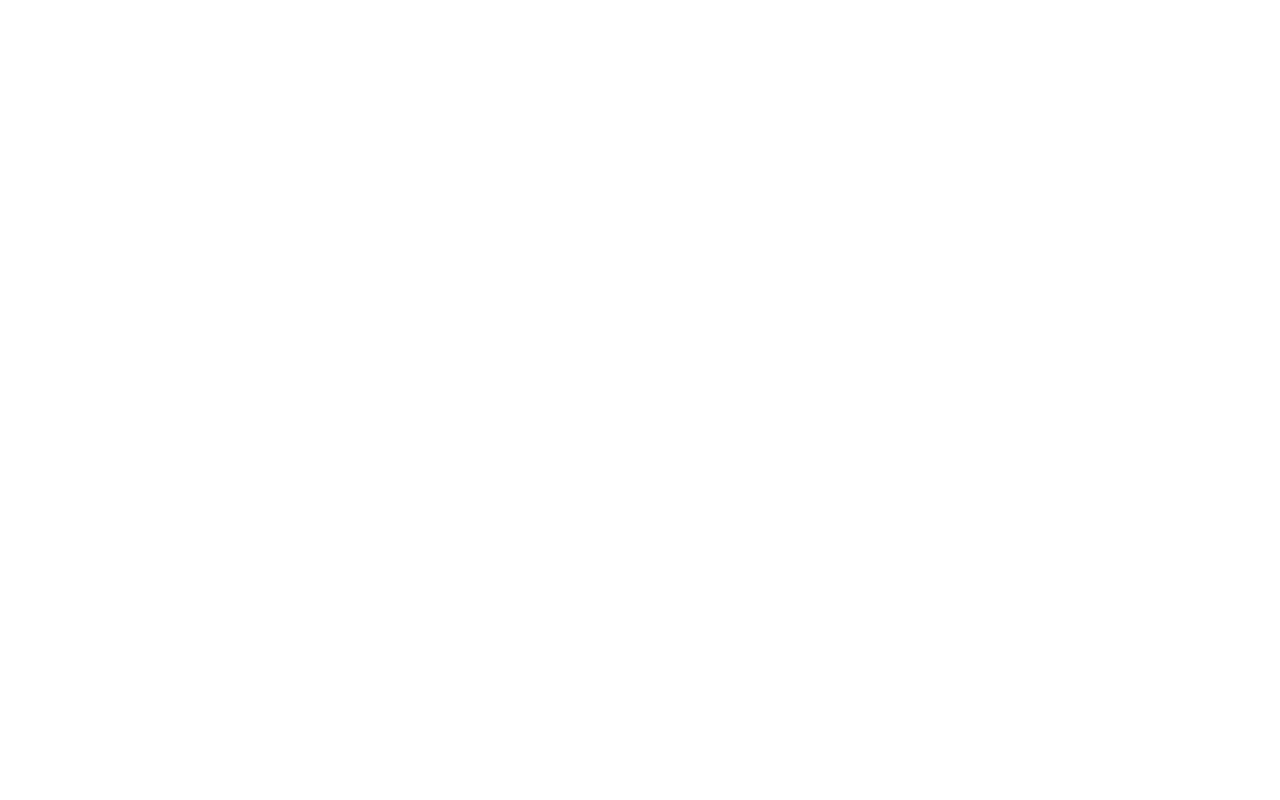
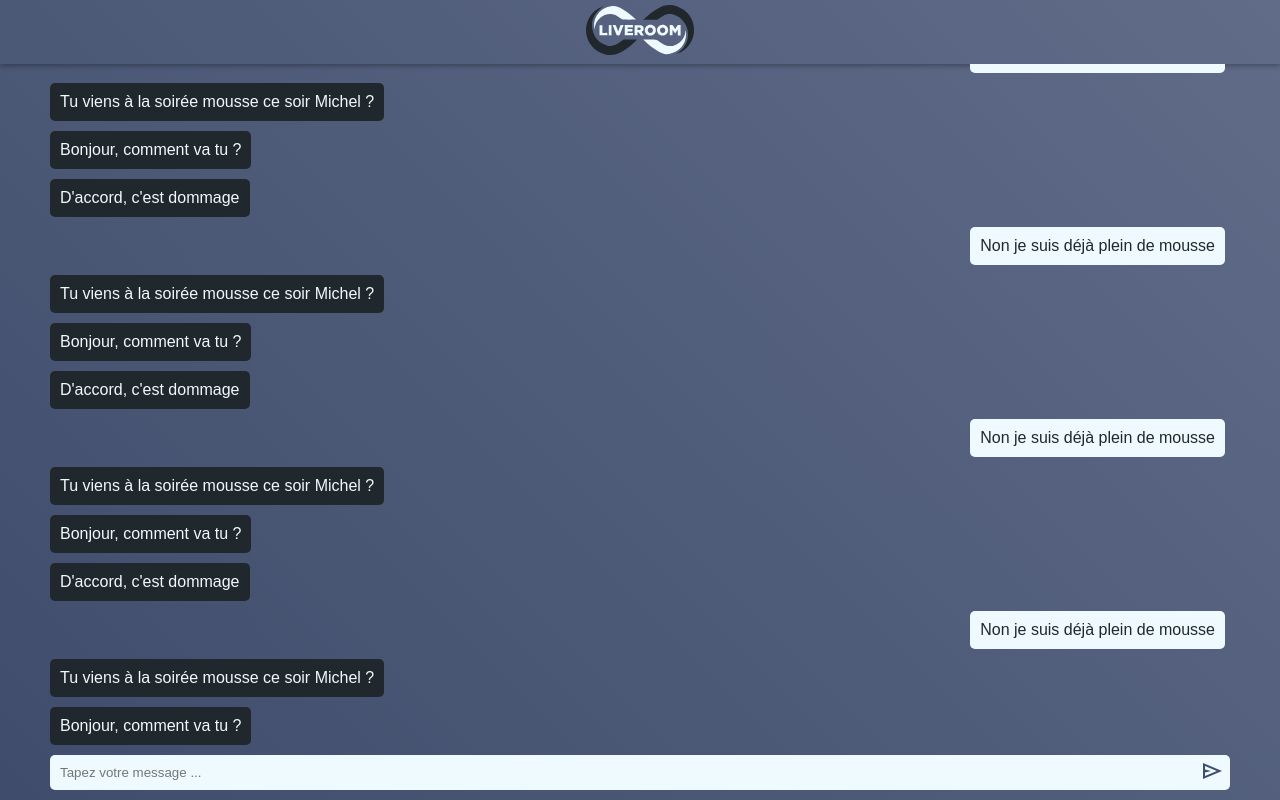
Before and after one commit to RobinStudo/live-room, a plain HTML site: page index.html in a window 1280 px wide. Drawn offline with nearby package versions, Linux system fonts and the light colour scheme.

Commit message:
Full room ui

```diff
--- /dev/null
+++ b/css/app.css
@@ -0,0 +1,110 @@
+:root{
+    --primary: #3f4c6b;
+    --secondary: #606c88;
+    --dark: #21282d;
+    --light: #eefaff;
+}
+
+*{
+    box-sizing: border-box;
+}
+
+body{
+    display: flex;
+    flex-direction: column;
+    height: 100vh;
+    font-size: 16px;
+    background: linear-gradient(45deg, var(--primary), var(--secondary));
+    font-family: sans-serif;
+    margin: 0;
+}
+
+button{
+    background-color: transparent;
+    border: none;
+    cursor: pointer;
+}
+
+header{
+    text-align: center;
+    box-shadow: 0 2px 5px rgba(0, 0, 0, 0.3);
+}
+
+header img{
+    height: 50px;
+    margin: 5px;
+}
+
+main{
+    flex: 1;
+    display: flex;
+    flex-direction: column;
+    padding: 0 10px 10px;
+    overflow: hidden;
+
+    width: 100%;
+    max-width: 1200px;
+    margin: 0 auto;
+}
+
+#feed{
+    flex: 1;
+    display: flex;
+    flex-direction: column-reverse;
+    row-gap: 10px;
+    overflow-y: auto;
+    padding: 10px 5px 10px 0;
+}
+
+#feed::-webkit-scrollbar{
+    width: 5px;
+}
+
+#feed::-webkit-scrollbar-track{
+    background-color: rgba(255, 255, 255, 0.2);
+    margin: 10px 0;
+}
+
+#feed::-webkit-scrollbar-thumb{
+    background: var(--light);
+}
+
+.message{
+    border-radius: 5px;
+    padding: 10px;
+    max-width: 70%;
+    font-size: 1rem;
+}
+
+.message.sent{
+    align-self: flex-end;
+    background-color: var(--light);
+    color: var(--dark);
+}
+
+.message.recived{
+    align-self: flex-start;
+    background-color: var(--dark);
+    color: var(--light);
+}
+
+#box{
+    position: relative;
+}
+
+#box input{
+    width: 100%;
+    height: 100%;
+    border: none;
+    padding: 10px;
+    border-radius: 5px;
+    background-color: var(--light);
+}
+
+#box .box-send{
+    position: absolute;
+    right: 0;
+    top: 0;
+    bottom: 0;
+    color: var(--primary);
+}
--- a/index.html
+++ b/index.html
@@ -3,8 +3,123 @@
     <head>
         <meta charset="UTF-8">
         <title>LiveRoom</title>
+        <meta name="viewport" content="width=device-width, initial-scale=1">
+
+        <link rel="stylesheet" href="https://fonts.googleapis.com/css2?family=Material+Symbols+Sharp:opsz,wght,FILL,GRAD@40,400,1,0" />
+        <link rel="stylesheet" href="css/app.css">
     </head>
     <body>
+        <header>
+            <img src="images/logo.svg" alt="Logo LiveRoom">
+        </header>
+        <main>
+            <section id="feed">
+                <article class="message recived">
+                    Bonjour, comment va tu ?
+                </article>
+                <article class="message recived">
+                    Tu viens à la soirée mousse ce soir Michel ?
+                </article>
+                <article class="message sent">
+                    Non je suis déjà plein de mousse
+                </article>
+                <article class="message recived">
+                    D'accord, c'est dommage
+                </article>
+                <article class="message recived">
+                    Bonjour, comment va tu ?
+                </article>
+                <article class="message recived">
+                    Tu viens à la soirée mousse ce soir Michel ?
+                </article>
+                <article class="message sent">
+                    Non je suis déjà plein de mousse
+                </article>
+                <article class="message recived">
+                    D'accord, c'est dommage
+                </article>
+                <article class="message recived">
+                    Bonjour, comment va tu ?
+                </article>
+                <article class="message recived">
+                    Tu viens à la soirée mousse ce soir Michel ?
+                </article>
+                <article class="message sent">
+                    Non je suis déjà plein de mousse
+                </article>
+                <article class="message recived">
+                    D'accord, c'est dommage
+                </article>
+                <article class="message recived">
+                    Bonjour, comment va tu ?
+                </article>
+                <article class="message recived">
+                    Tu viens à la soirée mousse ce soir Michel ?
+                </article>
+                <article class="message sent">
+                    Non je suis déjà plein de mousse
+                </article>
+                <article class="message recived">
+                    D'accord, c'est dommage
+                </article>
+                <article class="message recived">
+                    Bonjour, comment va tu ?
+                </article>
+                <article class="message recived">
+                    Tu viens à la soirée mousse ce soir Michel ?
+                </article>
+                <article class="message sent">
+                    Non je suis déjà plein de mousse
+                </article>
+                <article class="message recived">
+                    D'accord, c'est dommage
+                </article>
+                <article class="message recived">
+                    Bonjour, comment va tu ?
+                </article>
+                <article class="message recived">
+                    Tu viens à la soirée mousse ce soir Michel ?
+                </article>
+                <article class="message sent">
+                    Non je suis déjà plein de mousse
+                </article>
+                <article class="message recived">
+                    D'accord, c'est dommage
+                </article>
+                <article class="message recived">
+                    Bonjour, comment va tu ?
+                </article>
+                <article class="message recived">
+                    Tu viens à la soirée mousse ce soir Michel ?
+                </article>
+                <article class="message sent">
+                    Non je suis déjà plein de mousse
+                </article>
+                <article class="message recived">
+                    D'accord, c'est dommage
+                </article>
+                <article class="message recived">
+                    Bonjour, comment va tu ?
+                </article>
+                <article class="message recived">
+                    Tu viens à la soirée mousse ce soir Michel ?
+                </article>
+                <article class="message sent">
+                    Non je suis déjà plein de mousse
+                </article>
+                <article class="message recived">
+                    D'accord, c'est dommage
+                </article>
+            </section>
 
+            <label id="box">
+                <input type="text" placeholder="Tapez votre message ...">
+                <button class="box-send">
+                    <span class="material-symbols-sharp">
+                        send
+                    </span>
+                </button>
+            </label>
+        </main>
     </body>
 </html>
```
Also changed, not shown: images/logo.svg (added).
